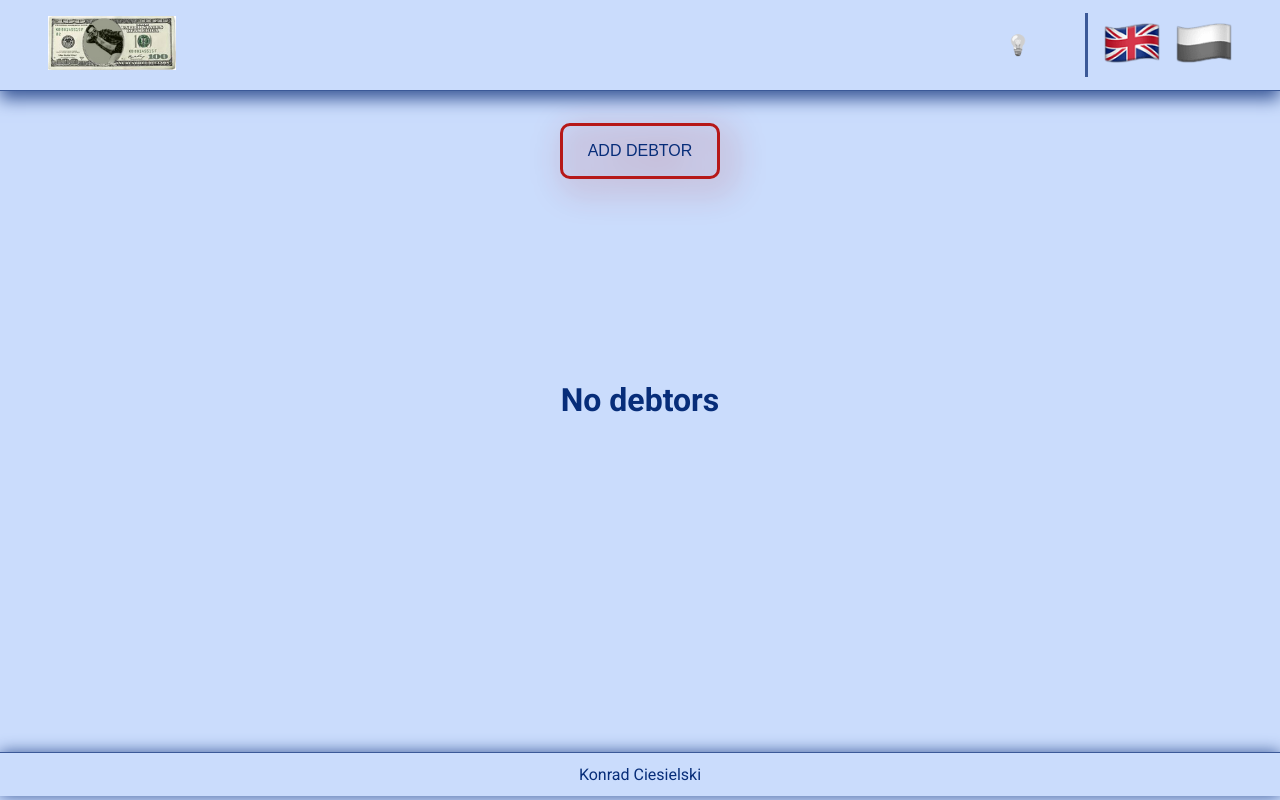
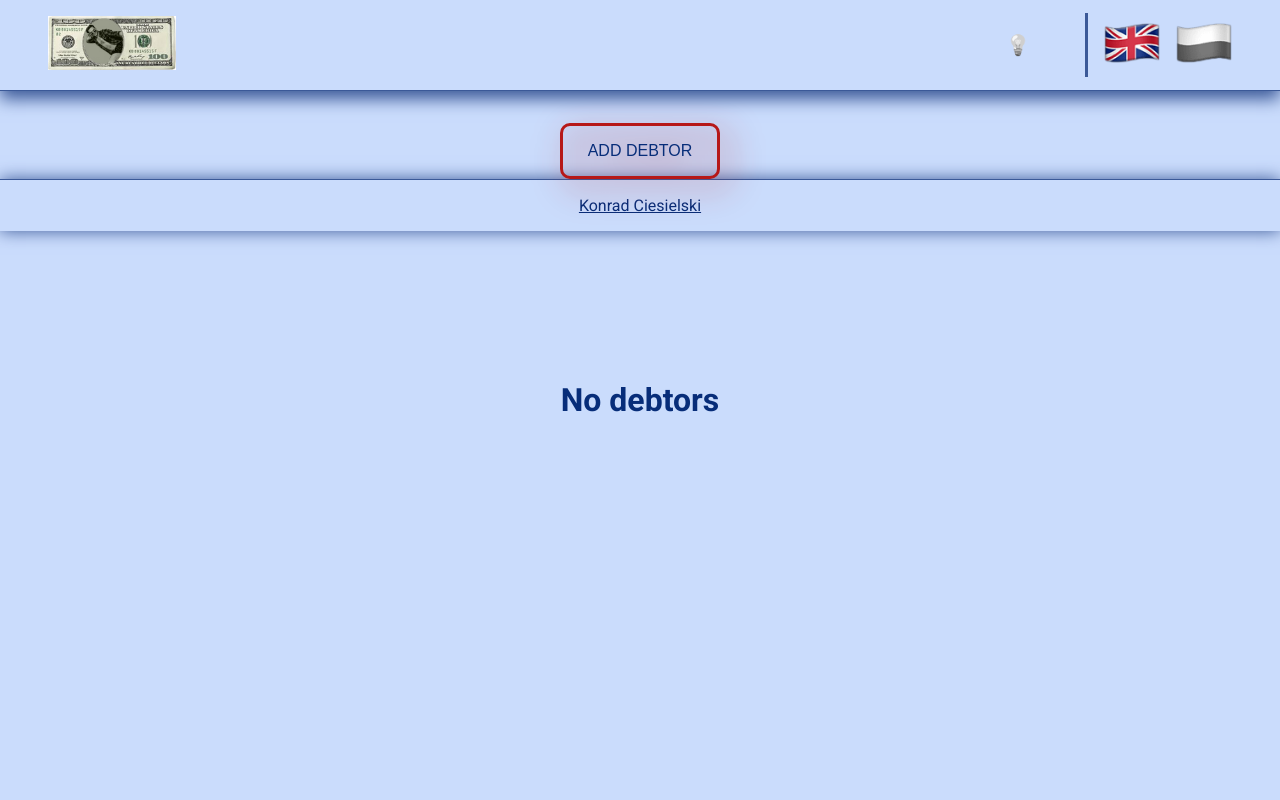
Before and after one commit to KondyKox/DebtTracker, a React (Vite) app: page / in a window 1280 px wide. Built offline with nearby package versions, Linux system fonts and the light colour scheme.

Commit message:
footer possition

```diff
--- a/src/components/Footer/Footer.css
+++ b/src/components/Footer/Footer.css
@@ -1,12 +1,10 @@
 footer {
-  position: fixed;
-  bottom: 0;
-  left: 50%;
-  transform: translateX(-50%);
+  flex: 1;
+  flex-shrink: 0;
   border-top: 1px solid var(--clr-blue);
   box-shadow: 0 0em 1em var(--clr-blue);
-  width: 100%;
-  margin: 0.25em 0;
+  margin-top: auto;
+  padding: 0.25em;
 }
 
 .creator {
@@ -19,7 +17,6 @@ footer {
 
 .creator a {
   color: var(--clr-light);
-  text-decoration: none;
   font-size: var(--font-md);
   transition: all 0.3s ease-in-out;
 }
```
